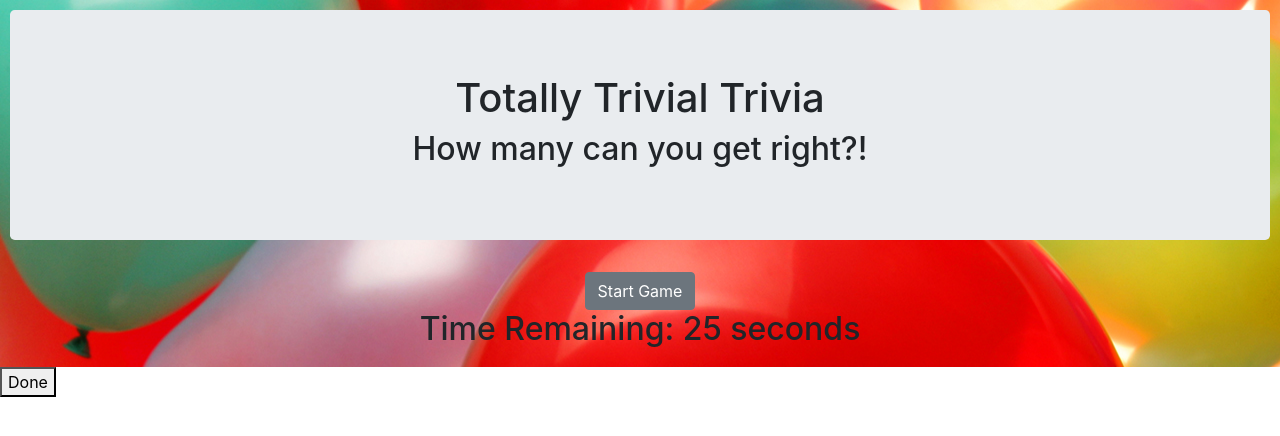
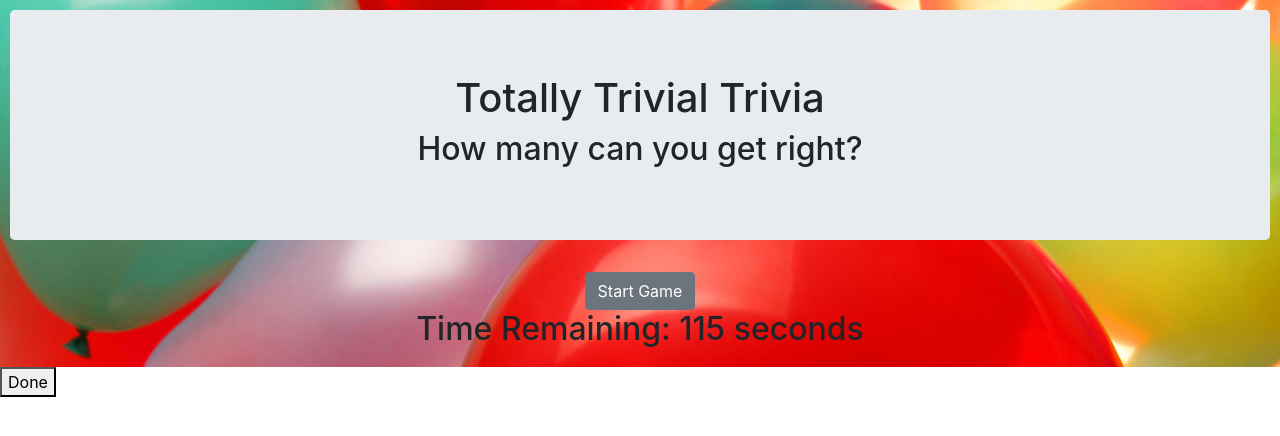
Before and after one commit to ardyoed8686/TriviaGame, a plain HTML site: page index.html in a window 1280 px wide. Drawn offline with nearby package versions, Linux system fonts and the light colour scheme.

Commit message:
psuedo code js

```diff
--- a/assets/javascript/app.js
+++ b/assets/javascript/app.js
@@ -1,14 +1,22 @@
-var number = 30;
+// on click of start button timer countdown begins
+// 10 multiple choice questions show
+// player selects one answer for each question
+// if player finishes before the timer click done button to end game and timer
+// else timer endss and game ends
+// show the play results
+
+var seconds = 120;
 var timer;
 
 var countDown = function() {
-    number--;
-    $("#timeRemaining").text(number + " seconds");
-if (number === 0) {
+    seconds--;
+    $("#timeRemaining").text(seconds + " seconds");
+if (seconds === 0) {
     clearInterval(window.timer);
 }
     // clear timer
 }
 timer = setInterval(countDown, 1000);
-timer();
-console.log("timeRemaining");
+
+
+console.log(timer);
--- a/index.html
+++ b/index.html
@@ -21,11 +21,11 @@
 
                         <!-- game header -->
                         <h1>Totally Trivial Trivia</h1>
-                        <h2>How many can you get right?!</h2>
+                        <h2>How many can you get right?</h2>
                     </div>
 
                     <!-- button to start the game -->
-                    <button type="button" class="btn btn-secondary" id="startGame">Start Game</button>
+                    <button type="button" class="btn btn-secondary" id="start-game">Start Game</button>
                     <div class="gameDiv">
                         <h2 id="test">Time Remaining: <span id="timeRemaining"></span></h2>
                     </div>
```
